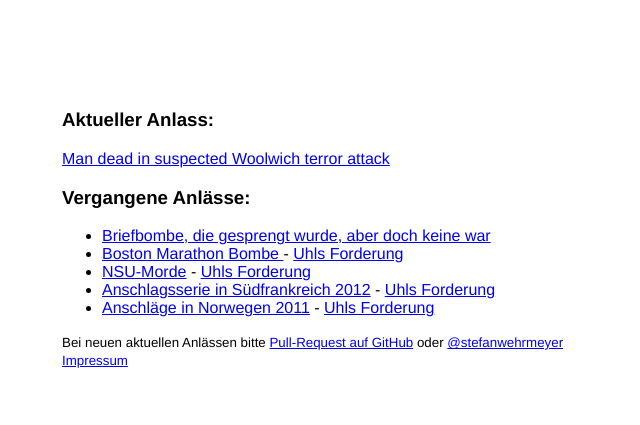
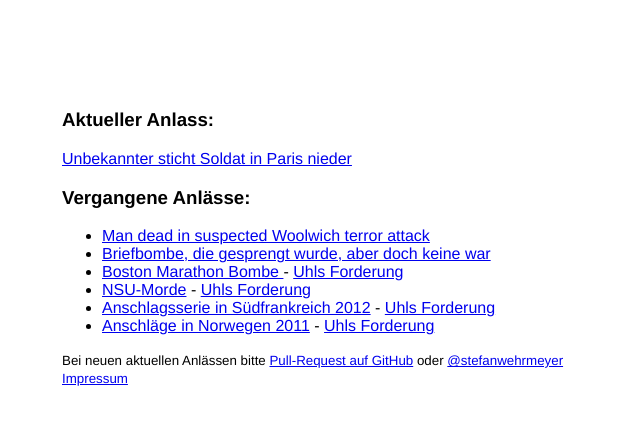
Before and after one commit to stefanw/hatuhlschonvdsgefordert.de, a plain HTML site: page index.html in a window 1280 px wide. Shown: the part 369-794 px from the top of the page, without its empty margins (258-898 px from the left). Drawn offline with Linux system fonts and the light colour scheme.

Commit message:
Unbekannter sticht Soldat in Paris nieder

```diff
--- a/index.html
+++ b/index.html
@@ -26,12 +26,15 @@
       <h1>Nein</h1>
       <h3>Aktueller Anlass:</h3>
       <p>
-        <a href="http://www.bbc.co.uk/news/uk-22630303">
-          Man dead in suspected Woolwich terror attack
+        <a href="http://www.tagesschau.de/ausland/angriff-paris100.html">
+          Unbekannter sticht Soldat in Paris nieder
         </a>
       </p>
       <h3>Vergangene Anlässe:</h3>
       <ul>
+        <li>
+          <a href="http://www.bbc.co.uk/news/uk-22630303">Man dead in suspected Woolwich terror attack</a>
+        </li>
         <li>
           <a href="http://www.tagesschau.de/inland/brief-sprengung104.html">Briefbombe, die gesprengt wurde, aber doch keine war</a>
         </li>
```
